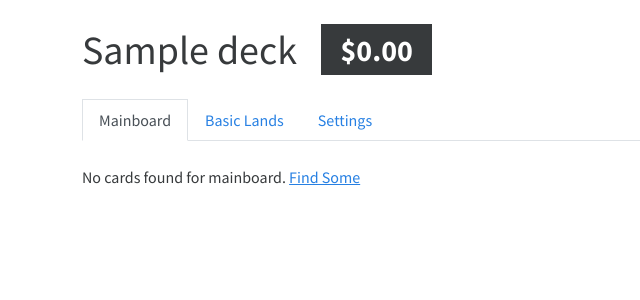
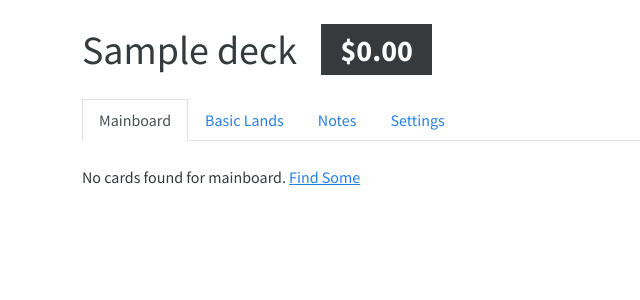
Before and after one commit to matthewgallant/lotus, a Flask app: page /decks/1 in a window 1280 px wide. Shown: the part 56-356 px from the top of the page, without its empty margins (0-640 px from the left). Run offline with Flask 3, Linux system fonts and the light colour scheme; a user stored in the database is signed in; tables that the repository leaves empty hold one stand-in row (values such as "Sample post"); some libraries are stand-ins or nearby versions.

Commit message:
Add notes functionality to decks

```diff
--- a/app/decks/routes.py
+++ b/app/decks/routes.py
@@ -167,6 +167,21 @@ def add_deck():
         else:
             return render_template("decks/add-deck.html", error='A deck name is required!.')
 
+@bp.route('/<id>/notes', methods=['POST'])
+@login_required
+def deck_notes(id):
+    deck = db.get_or_404(Deck, id)
+
+    # Unauthorized user
+    if deck.user_id != current_user.id:
+        abort(401)
+
+    if request.form.get("notes"):
+        deck.notes = request.form.get("notes")
+        db.session.commit()
+
+    return redirect(url_for('decks.deck', id=deck.id, message='Deck notes have been updated.'))
+
 @bp.route('/<id>/rename', methods=['POST'])
 @login_required
 def rename_deck(id):
--- a/app/models/deck.py
+++ b/app/models/deck.py
@@ -14,6 +14,7 @@ class Deck(db.Model):
     swamp = db.Column(db.Integer)
     mountain = db.Column(db.Integer)
     forest = db.Column(db.Integer)
+    notes = db.Column(db.String(5000))
     created_on = db.Column(db.DateTime, nullable=False)
 
     mainboard = db.relationship(
--- a/app/templates/decks/deck.html
+++ b/app/templates/decks/deck.html
@@ -27,6 +27,9 @@
                 <button class="nav-link" id="gather-tab" data-bs-toggle="tab" data-bs-target="#gather-tab-pane" type="button" role="tab" aria-controls="gather-tab-pane" aria-selected="false">Gather</button>
             </li>
         {% endif %}
+        <li class="nav-item" role="presentation">
+            <button class="nav-link" id="notes-tab" data-bs-toggle="tab" data-bs-target="#notes-tab-pane" type="button" role="tab" aria-controls="notes-tab-pane" aria-selected="false">Notes</button>
+        </li>
         <li class="nav-item" role="presentation">
             <button class="nav-link" id="settings-tab" data-bs-toggle="tab" data-bs-target="#settings-tab-pane" type="button" role="tab" aria-controls="settings-tab-pane" aria-selected="false">Settings</button>
         </li>
@@ -299,6 +302,14 @@
                 </div>
             </div>
         </div>
+        <div class="tab-pane fade" id="notes-tab-pane" role="tabpanel" aria-labelledby="notes-tab" tabindex="0">
+            <form action="{{ url_for('decks.deck_notes', id=deck.id) }}" method="post">
+                <div class="mb-3">
+                    <textarea class="form-control" placeholder="Enter some notes here..." aria-label="Notes" name="notes" rows="15">{{ deck.notes if deck.notes }}</textarea>
+                </div>
+                <button type="submit" class="btn btn-primary">Save</button>
+            </form>
+        </div>
         <div class="tab-pane fade" id="settings-tab-pane" role="tabpanel" aria-labelledby="settings-tab" tabindex="0">
             <div class="mb-3">
                 <h2>Deck Details</h2>
```
